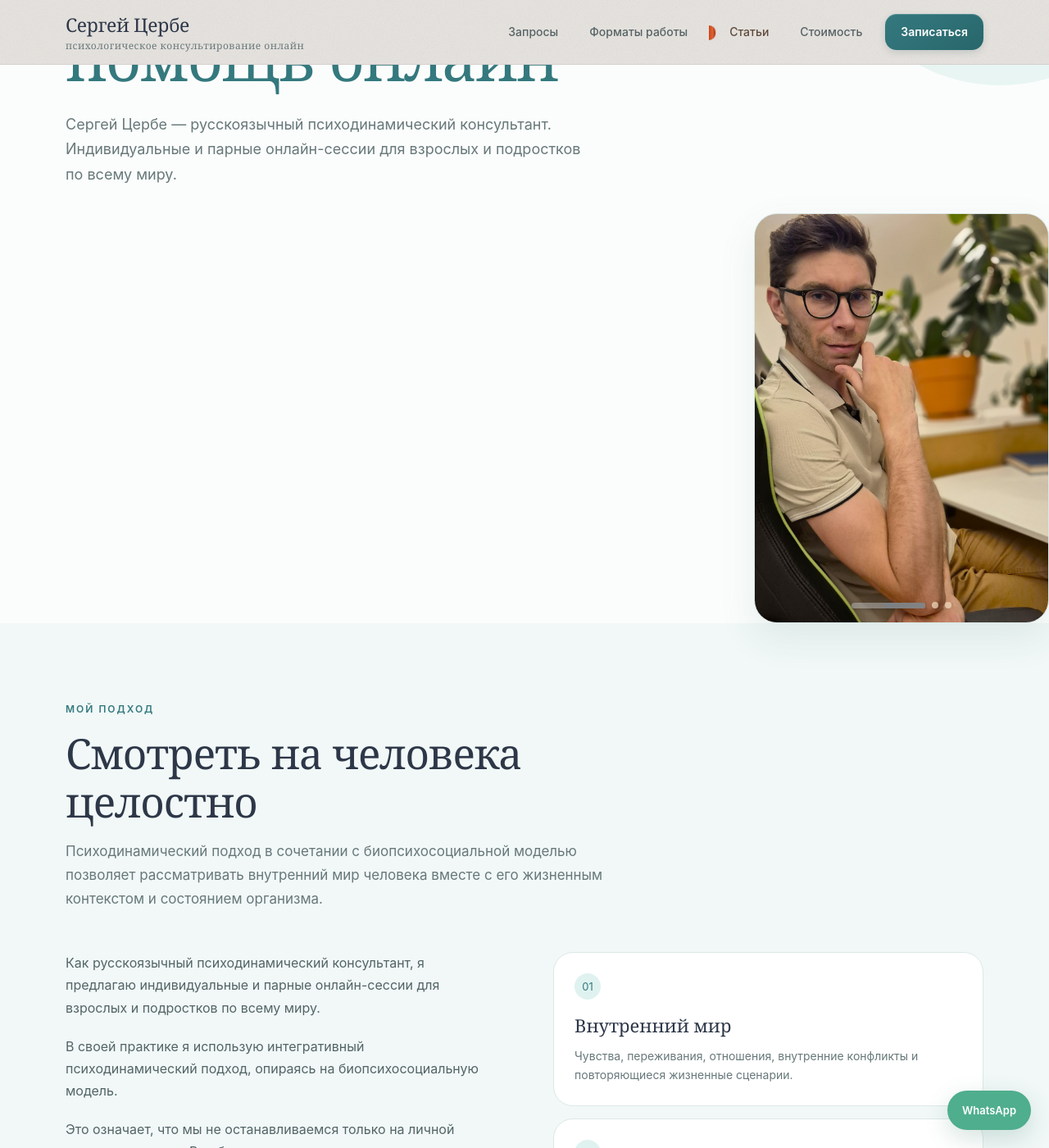
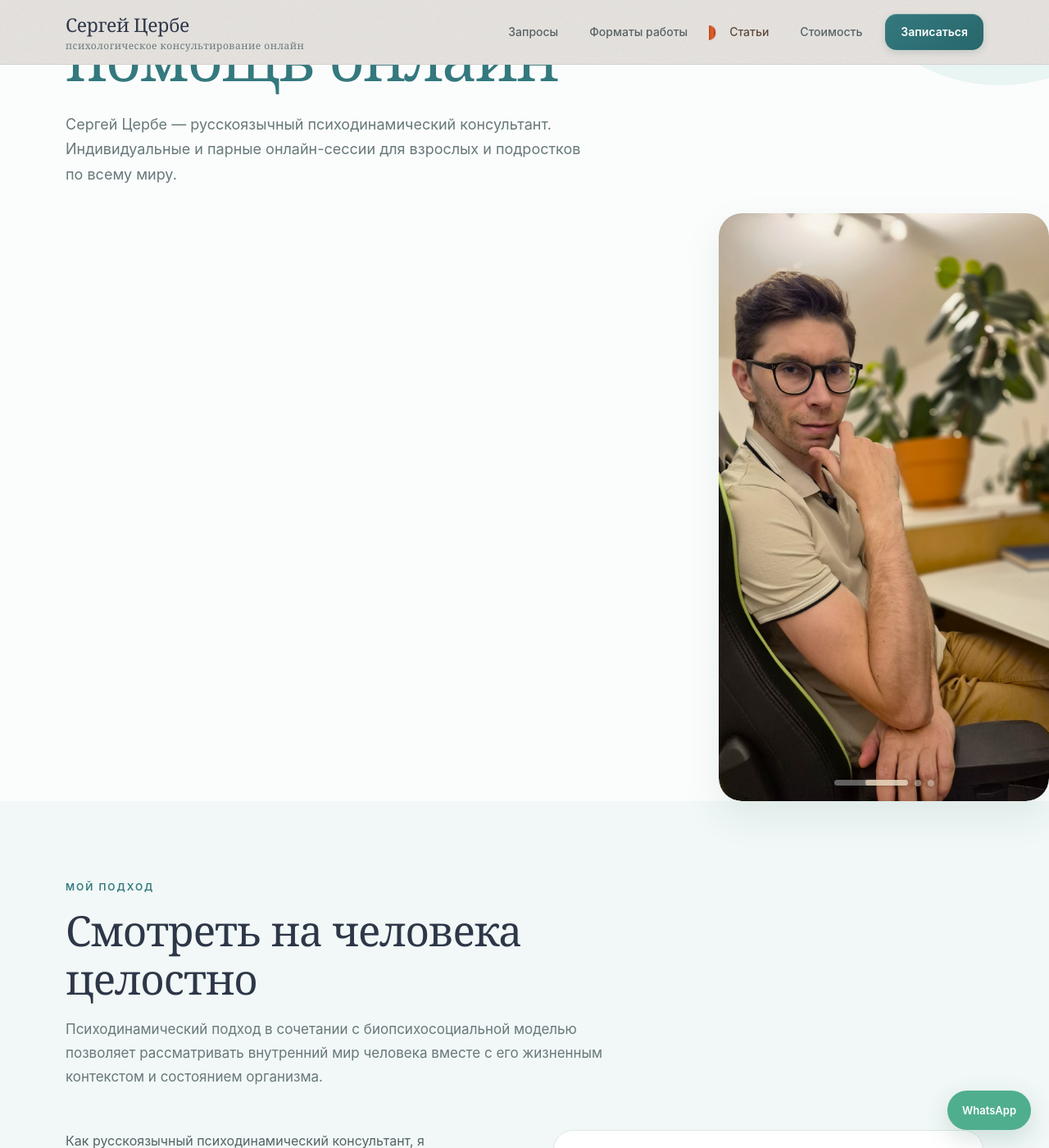
Before and after one commit to zerbe25-gif/zerbe25-gif.github.io, a Jekyll site: the page built from index.html, in a window 1280 px wide and 1400 px high, scrolled down 265 px. Shown: the whole window at 82% size. Built offline with Jekyll 4.4.1, drawn with Linux system fonts in a browser that asks for light colours.

Commit message:
Update index.html

```diff
--- a/index.html
+++ b/index.html
@@ -767,70 +767,6 @@ body.modal-open {
       border-color: var(--accent);
       background: var(--surface);
     }
-
-    /* ================= PHOTO ================= */
-
-
-.photo-area {
-  position: relative;
-  width: 100%;
-  max-width: 490px;
-  height: 500px;
-  margin-left: auto;
-  cursor: pointer;
-  overflow: hidden;
-  background: #ffffff;
-}
-
-/* Общая карточка фотографии */
-
-.photo-card {
-  position: absolute;
-  top: 0;
-  right: 16px;
-
-  width: 390px;
-  height: 500px;
-
-  border-radius: 24px;
-  overflow: hidden;
-
-  box-shadow: var(--shadow);
-  border: 1px solid var(--line);
- background: #ffffff;
-
-  transition: transform 1s cubic-bezier(.4, 0, .2, 1);
-  will-change: transform;
-}
-
-/* Изображение */
-
-.photo-card img {
-  display: block;
-  width: 100%;
-  height: 100%;
-
-  object-fit: cover;
-  object-position: center 35%;
-
-  pointer-events: none;
-}
-
-/* ================= НАЧАЛЬНОЕ СОСТОЯНИЕ ================= */
-
-/* Фото 1 — впереди */
-
-.photo-card-front {
-  transform: translateX(10px);
-  z-index: 2;
-}
-
-/* Фото 2 — сзади, виден небольшой край */
-
-.photo-card-back {
-  transform: translateX(14px);
-  z-index: 1;
-}
 
 
     /* ================= SECTIONS ================= */
@@ -1701,7 +1637,7 @@ body.modal-open {
 .photo-area {
   position: relative;
   width: 100%;
-  max-width: 360px;
+  max-width: 403px;
   aspect-ratio: 9 / 16;
   margin-left: auto;
   margin-right: 0;
@@ -1809,7 +1745,16 @@ body.modal-open {
   box-shadow: 0 1px 5px rgba(0, 0, 0, 0.2);
 }
 
-
+   /* Мягкий, слегка сепийный индикатор таймера */
+
+.photo-indicator {
+  background: rgba(218, 205, 187, 0.55);
+}
+
+.photo-indicator.is-active::before,
+.photo-indicator.is-active::after {
+  background: rgba(238, 218, 190, 0.7);
+}
 
 /* Заполнение полоски: ртутно-серый цвет */
 
@@ -1908,7 +1853,15 @@ body.modal-open {
 
    }
 
-
+    /* Выравниваем текст первого экрана по верхнему краю фото */
+
+.hero-grid {
+  align-items: start;
+}
+
+.hero-content {
+  padding-top: 3px;
+}
 /* ================= ARTICLE CAROUSEL ================= */
 
 .article-carousel-section {
```
